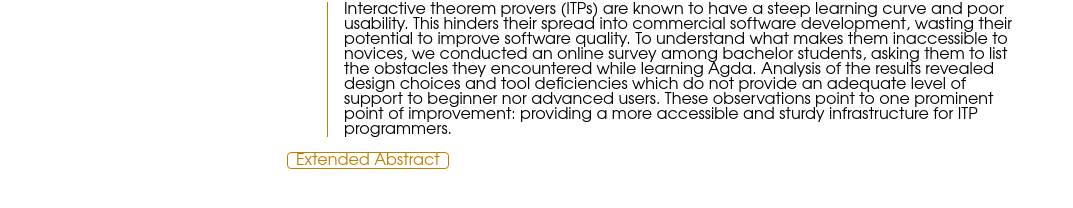
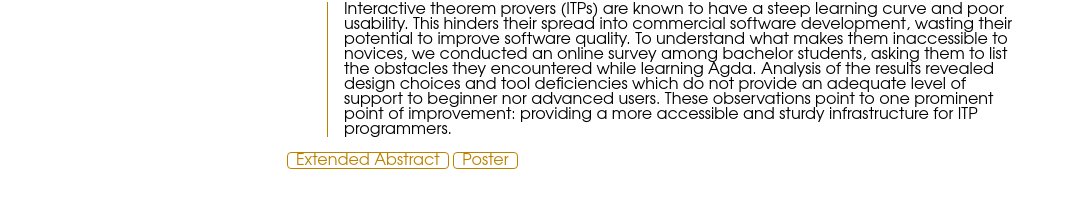
Before and after one commit to sarajuhosova/sarajuhosova.github.io, a Jekyll site: the page built from index.md, in a window 1280 px wide and 1042 px high. Shown: the part 826-1034 px from the top of the window, without its empty margins (98-1171 px from the left). Built offline with Jekyll 4.4.1, drawn with Linux system fonts in a browser that asks for light colours.

Commit message:
Add novice poster

```diff
--- a/index.md
+++ b/index.md
@@ -46,3 +46,4 @@ title: Sára Juhošová
 > These observations point to one prominent point of improvement: providing a more accessible and sturdy infrastructure for ITP programmers.
 
 <a href="/assets/files/novices/extended-abstract.pdf" class="link">Extended Abstract</a>
+<a href="/assets/files/novices/poster.pdf" class="link">Poster</a>
```
Also changed, not shown: 1 other file.
